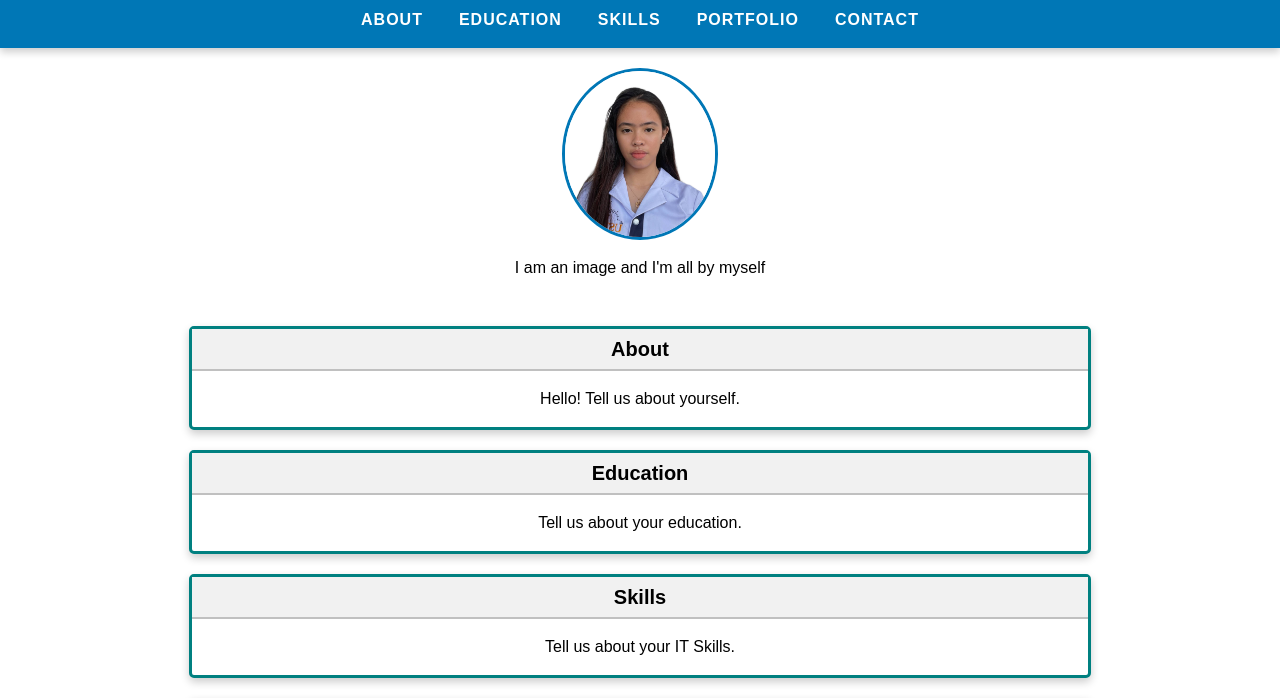
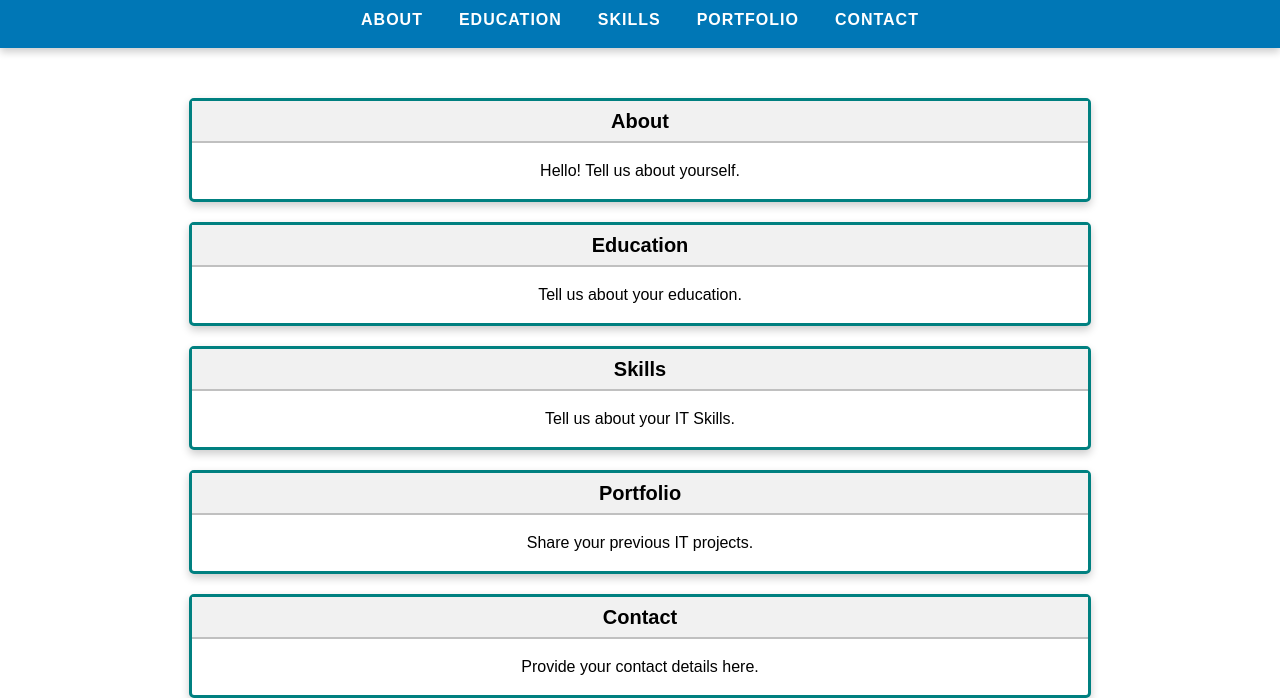
Before and after one commit to BadGalRiirii/HTML5-ACTS, a website: page CSS-ACT.html in a window 1280 px wide. Shown: the part 67-765 px from the top of the page. Drawn offline with nearby package versions, Linux system fonts and the light colour scheme.

Commit message:
initial commit

```diff
--- a/CSS-ACT.html
+++ b/CSS-ACT.html
@@ -23,12 +23,7 @@
         </nav>
     </header>
 
-    <section>
-        <figure>
-            <img src="school pic.jpg" alt="Okay na to" class="profile-img">
-            <figcaption>I am an image and I'm all by myself</figcaption>
-        </figure>
-    </section>
+
 
     <div class="page-content">
         <div class="card" id="about">
```
